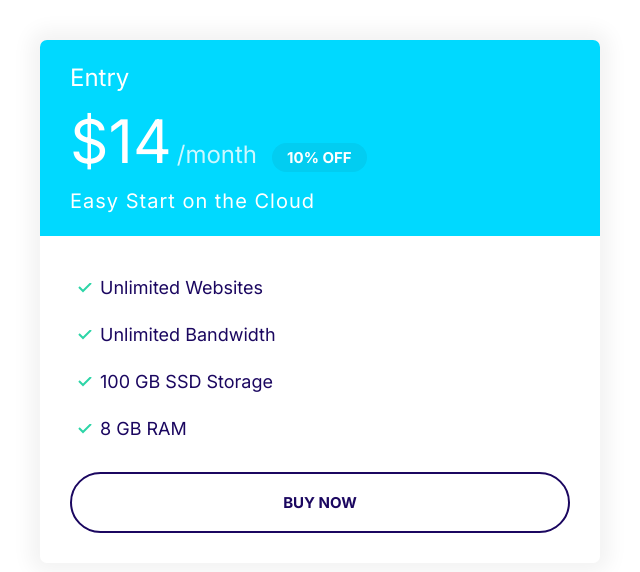
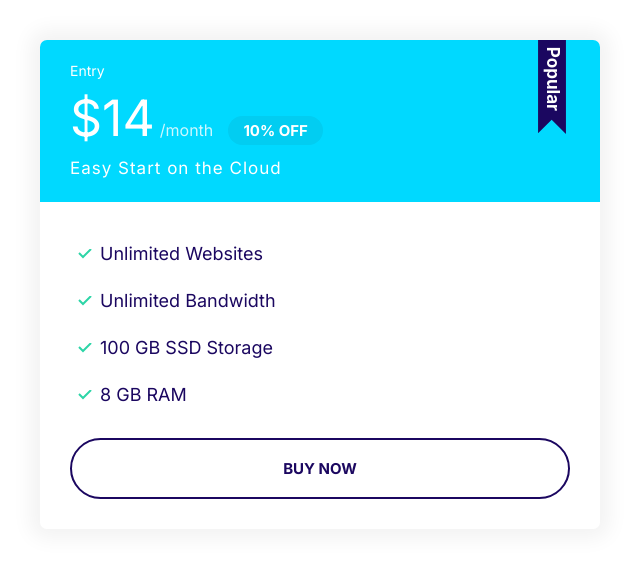
Before and after one commit to Danny922/Mo, a plain HTML site: page index.html in a window 1280 px wide. Shown: the whole page, without its empty margins (0-640 px from the left). Drawn offline with Linux system fonts and the light colour scheme.

Commit message:
Popular Badge Set Up

```diff
--- a/css/styles.css
+++ b/css/styles.css
@@ -169,13 +169,13 @@ a {
 }
 
 .icon-container {
+    align-items: center;
     background: #f3f9fa;
-    width: 64px;
-    height: 64px;
     border-radius: 100%;
     display: inline-flex;
+    height: 64px;
     justify-content: center;
-    align-items: center;
+    width: 64px;
 }
 
 /* Buttons */
@@ -330,3 +330,34 @@ a {
 .plan .list__item {
     margin-bottom: 2rem;
 }
+
+.plan--popular .card__header {
+    position: relative;
+}
+
+.plan--popular .card__header::before {
+    content: url(../images/popular.svg);
+    width: 40px;
+    display: inline-block;
+    position: absolute;
+    top: -6px;
+    right: 5%;
+}
+
+@media screen and (min-width: 1024px) {
+    .plan__name {
+        font-size: 1.4rem;
+    }
+
+    .plan__price {
+        font-size: 5rem;
+    }
+
+    .plan__billing-cycle {
+        font-size: 1.6rem;
+    }
+
+    .plan__description {
+        font-size: 1.7rem;
+    }
+}
--- a/index.html
+++ b/index.html
@@ -13,7 +13,7 @@
 </head>
 <body>
     <div style="width: 50%; padding: 4rem">
-        <div class="plan">
+        <div class="plan plan--popular">
             <div class="card card--secondary">
                 <header class="card__header">
                     <h3 class="plan__name">Entry</h3>
```
Also changed, not shown: images/popular.svg (added).
